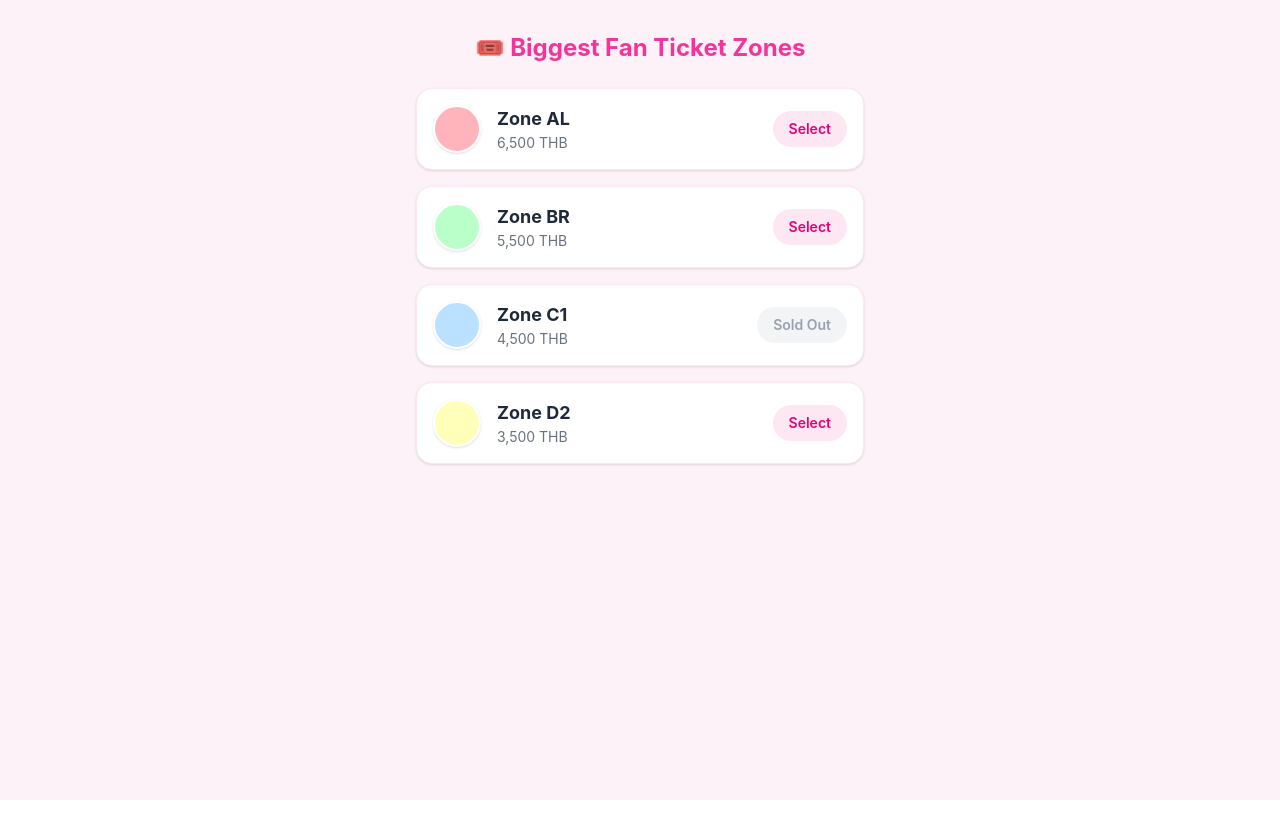
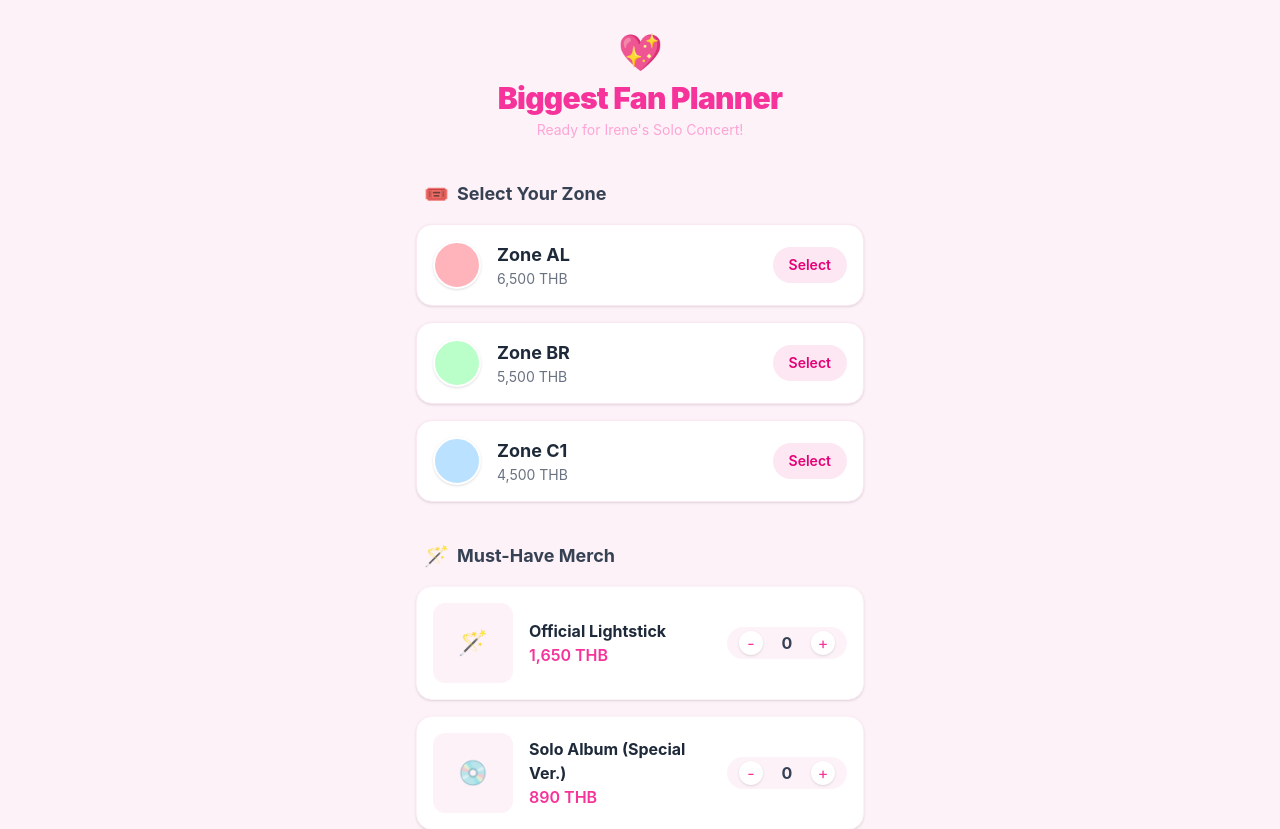
Before and after one commit to lilbeatrix/concert-planner, a React (Vite) app: page / in a window 1280 px wide. Shown: the top 829 px of the page. Before the commit the page ends 800 px from the top, so only its background shows below. Built offline with nearby package versions, Linux system fonts and the light colour scheme.

Commit message:
feat: integrate Ticket Zones and Merch sections in App layout

```diff
--- a/src/App.tsx
+++ b/src/App.tsx
@@ -1,18 +1,43 @@
 import { ZoneCard } from './components/ticket/ZoneCard';
+import { MerchItem } from './components/merch/MerchItem';
 
 function App() {
   return (
     <div className="min-h-screen bg-pink-50 p-8 font-sans">
       <div className="max-w-md mx-auto">
-        <h1 className="text-2xl font-bold text-pink-500 mb-6 text-center">
-          🎟️ Biggest Fan Ticket Zones
-        </h1>
+        <header className="mb-10 text-center">
+          <span className="text-4xl mb-2 block">💖</span>
+          <h1 className="text-3xl font-black text-pink-500 tracking-tight">
+            Biggest Fan Planner
+          </h1>
+          <p className="text-pink-300 text-sm mt-1">Ready for Irene's Solo Concert!</p>
+        </header>
 
-        {/* Render ZoneCards with different props */}
-        <ZoneCard zoneName="AL" price={6500} colorCode="#ffb3ba" />
-        <ZoneCard zoneName="BR" price={5500} colorCode="#baffc9" />
-        <ZoneCard zoneName="C1" price={4500} colorCode="#bae1ff" isAvailable={false} />
-        <ZoneCard zoneName="D2" price={3500} colorCode="#ffffba" />
+        {/* Section 1: Ticket Zones */}
+        <section className="mb-10">
+          <div className="flex items-center gap-2 mb-4 ml-2">
+            <span className="text-xl">🎟️</span>
+            <h2 className="text-lg font-bold text-gray-700">Select Your Zone</h2>
+          </div>
+          <ZoneCard zoneName="AL" price={6500} colorCode="#ffb3ba" />
+          <ZoneCard zoneName="BR" price={5500} colorCode="#baffc9" />
+          <ZoneCard zoneName="C1" price={4500} colorCode="#bae1ff" />
+        </section>
+
+        {/* Section 2: Must-Have Merch */}
+        <section className="mb-10">
+          <div className="flex items-center gap-2 mb-4 ml-2">
+            <span className="text-xl">🪄</span>
+            <h2 className="text-lg font-bold text-gray-700">Must-Have Merch</h2>
+          </div>
+          <MerchItem name="Official Lightstick" price={1650} imageUrl="🪄" />
+          <MerchItem name="Solo Album (Special Ver.)" price={890} imageUrl="💿" />
+          <MerchItem name="Photo Card Set" price={450} imageUrl="🃏" />
+        </section>
+
+        <footer className="text-center text-pink-300 text-xs mt-10">
+          Crafted with love by Beatrix
+        </footer>
       </div>
     </div>
   );
--- /dev/null
+++ b/src/components/merch/MerchItem.tsx
@@ -0,0 +1,45 @@
+import React, { useState } from 'react';
+
+interface MerchItemProps {
+  name: string;
+  price: number;
+  imageUrl: string;
+}
+
+export const MerchItem: React.FC<MerchItemProps> = ({ name, price, imageUrl }) => {
+  const [quantity, setQuantity] = useState(0);
+
+  const increment = () => setQuantity(prev => prev + 1);
+  const decrement = () => setQuantity(prev => (prev > 0 ? prev - 1 : 0));
+
+  return (
+    <div className="flex items-center gap-4 p-4 bg-white border border-pink-50 rounded-2xl shadow-sm mb-4">
+      {/* Item Image Placeholder */}
+      <div className="w-20 h-20 bg-pink-50 rounded-xl flex items-center justify-center text-2xl">
+        {imageUrl}
+      </div>
+
+      <div className="flex-1">
+        <h3 className="font-bold text-gray-800">{name}</h3>
+        <p className="text-pink-500 font-semibold">{price.toLocaleString()} THB</p>
+      </div>
+
+      {/* Quantity Controls */}
+      <div className="flex items-center gap-3 bg-pink-50 rounded-full px-3 py-1">
+        <button
+          onClick={decrement}
+          className="w-6 h-6 flex items-center justify-center bg-white rounded-full text-pink-500 shadow-sm hover:bg-pink-100 transition-colors"
+        >
+          -
+        </button>
+        <span className="w-6 text-center font-bold text-gray-700">{quantity}</span>
+        <button
+          onClick={increment}
+          className="w-6 h-6 flex items-center justify-center bg-white rounded-full text-pink-500 shadow-sm hover:bg-pink-100 transition-colors"
+        >
+          +
+        </button>
+      </div>
+    </div>
+  );
+};
```
